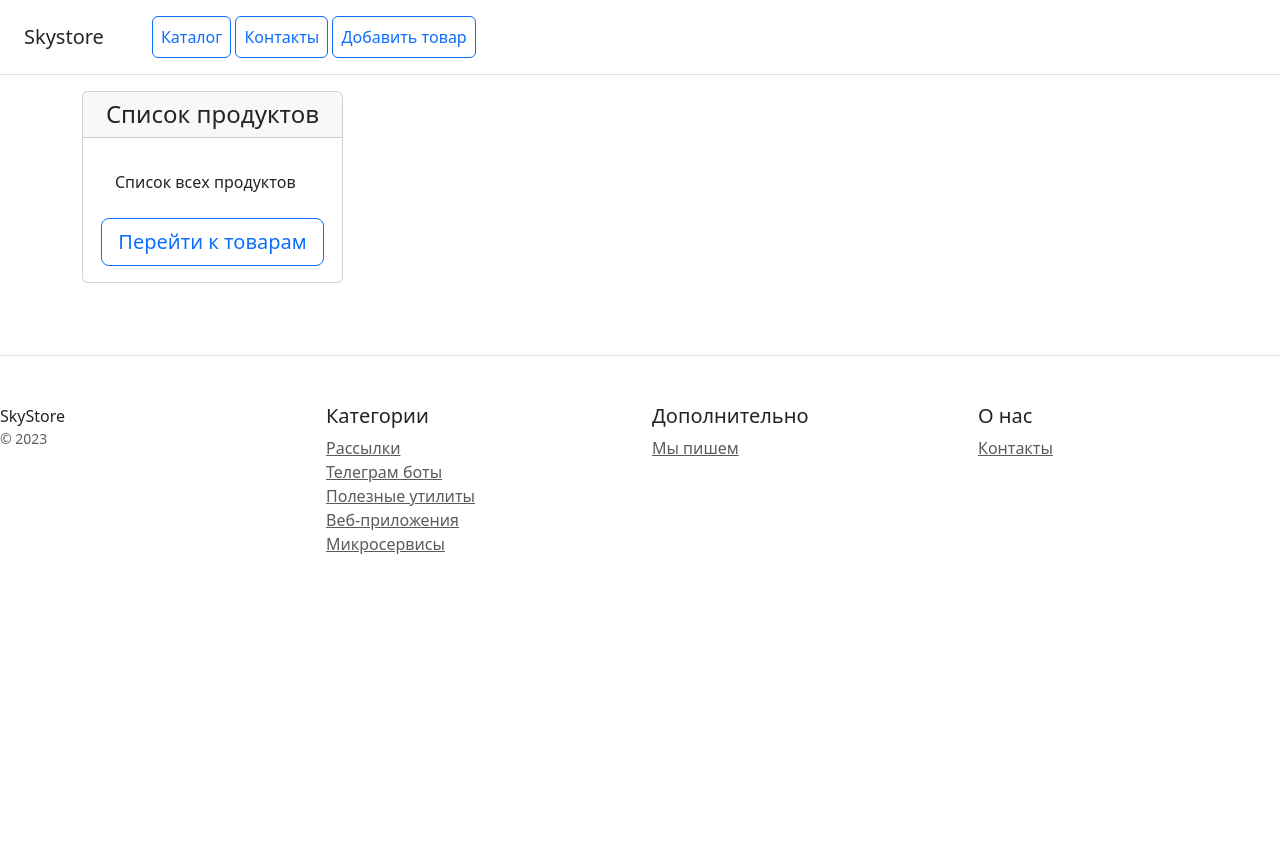
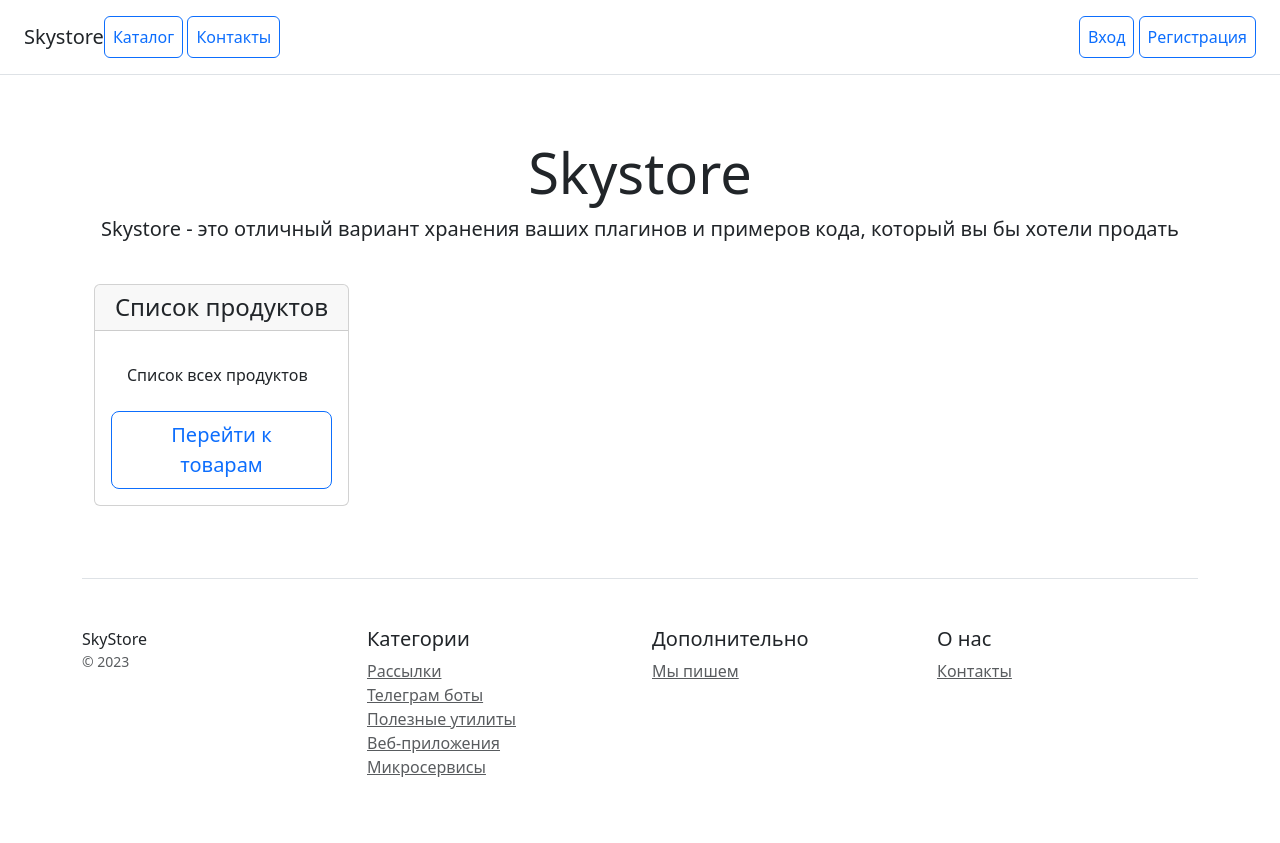
Before and after one commit to DmitriySelutin/Homework_Django, a Django app: page /catalog/ in a window 1280 px wide. Before the commit the page ends 554 px from the top, so only its background shows below. Run offline with Django 5.2, Linux system fonts and the light colour scheme; some libraries are stand-ins or nearby versions.

Commit message:
fix templates in catalog

```diff
--- a/catalog/templates/catalog/base.html
+++ b/catalog/templates/catalog/base.html
@@ -1,20 +1,27 @@
 <!doctype html>
-<html lang="ru">
+<html lang="en">
 <head>
     <meta charset="utf-8">
     <meta name="viewport" content="width=device-width, initial-scale=1">
-    <title>{% block title %} Skystore {% endblock %}</title>
+    <title>Skystore</title>
     <link rel="stylesheet" type="text/css" href="/static/css/bootstrap.min.css">
 
 </head>
 <body>
 {% include 'catalog/includes/inc_menu.html' %}
 
+<div class="pricing-header px-3 py-3 pt-md-5 pb-md-4 mx-auto text-center">
+    <h1 class="display-4">Skystore</h1>
+    <p class="lead">Skystore - это отличный вариант хранения ваших плагинов и примеров кода, который вы бы хотели
+        продать</p>
+</div>
+
+<div class="container">
 {% block content %}
 {% endblock %}
-
 {% include 'catalog/includes/inc_footer.html' %}
 
+</div>
 <script type="text/javascript" src="/static/js/bootstrap.bundle.min.js"></script>
 </body>
 </html>
--- a/catalog/templates/catalog/home.html
+++ b/catalog/templates/catalog/home.html
@@ -1,6 +1,4 @@
 {% extends "catalog/base.html" %}
-
-{% block title %} Главная страница {% endblock %}
 {% load my_tags %}
 {% block content %}
 <div class="container">
--- a/catalog/templates/catalog/includes/inc_menu.html
+++ b/catalog/templates/catalog/includes/inc_menu.html
@@ -1,8 +1,21 @@
 <div class="d-flex flex-column flex-md-row align-items-center p-3 px-md-4 mb-3 bg-white border-bottom box-shadow">
     <h5 class="my-0 mr-md-auto font-weight-normal">Skystore</h5>
-    <nav class="ms-5">
-        <a class="p-2 btn btn-outline-primary" href="/">Каталог</a>
-        <a class="p-2 btn btn-outline-primary" href="/contacts/">Контакты</a>
-        <a class="p-2 btn btn-outline-primary" href="{% url 'catalog:product_create' %}">Добавить товар</a>
+    <nav class="me-auto">
+        <a class="p-2 btn btn-outline-primary" href="/catalog/">Каталог</a>
+        <a class="p-2 btn btn-outline-primary" href="{% url 'catalog:contacts' %}">Контакты</a>
+        {% if user.is_authenticated %}
+        <a href="{% url 'catalog:product_create' %}" class="btn btn-outline-success">Создать продукт</a>
+        {% endif %}
+   </nav>
+  <nav class="ms-auto">
+        {% if user.is_authenticated %}
+            <form method="post" action="{% url 'users:logout' %}" style="display: inline">
+                {% csrf_token %}
+                <button type="submit" class="p-2 btn btn-outline-primary">Выйти</button>
+            </form>
+        {% else %}
+        <a class="p-2 btn btn-outline-primary" href="{% url 'users:login' %}">Вход</a>
+        <a class="p-2 btn btn-outline-primary" href="{% url 'users:register' %}">Регистрация</a>
+        {% endif %}
     </nav>
 </div>
```
Also changed, not shown: catalog/templates/catalog/includes/inc_footer.html (indentation only).
